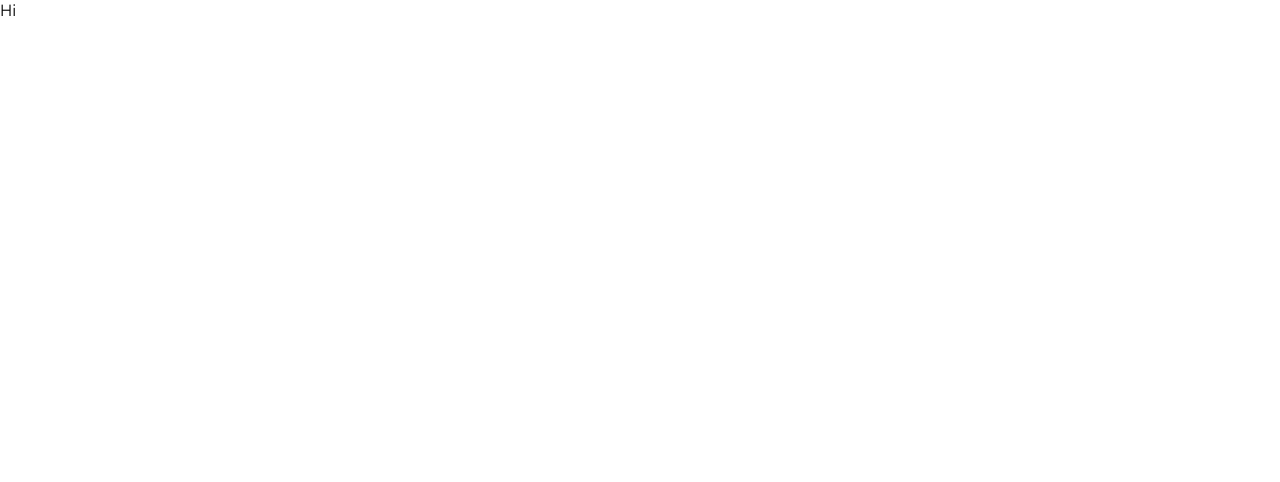
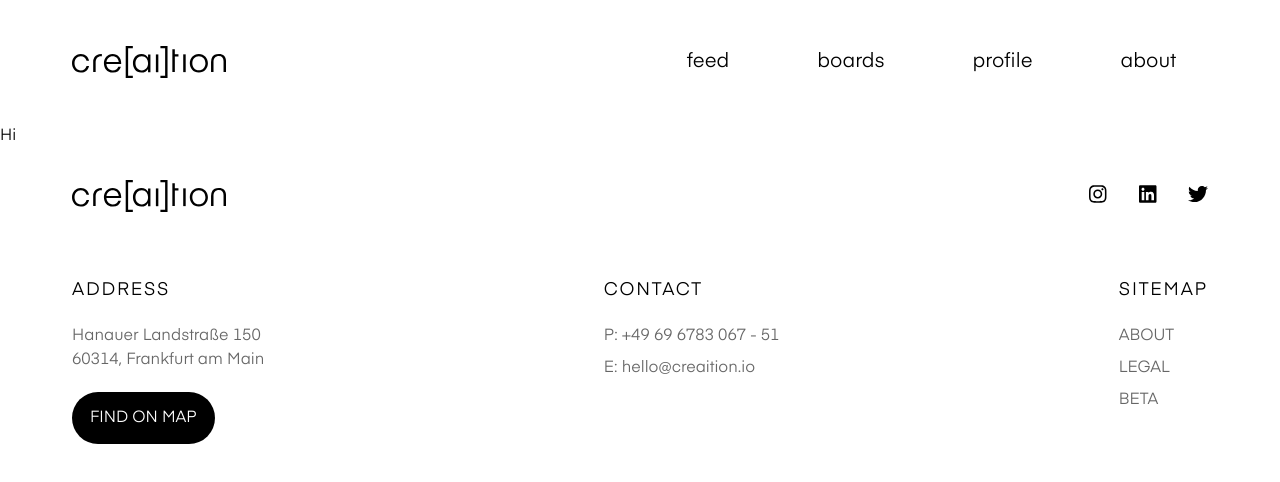
Before and after one commit to LetsCodeManh/creaition-design-mockup, a React (Vite) app: page / in a window 1280 px wide. Shown: the top 482 px of the page. Built offline with nearby package versions, Linux system fonts and the light colour scheme.

Commit message:
add Navigation and Footer

```diff
--- a/package.json
+++ b/package.json
@@ -9,9 +9,13 @@
     "preview": "vite preview"
   },
   "dependencies": {
+    "@fortawesome/fontawesome-svg-core": "^6.4.0",
+    "@fortawesome/free-brands-svg-icons": "^6.4.0",
+    "@fortawesome/react-fontawesome": "^0.2.0",
     "framer-motion": "^10.10.0",
     "react": "^18.2.0",
-    "react-dom": "^18.2.0"
+    "react-dom": "^18.2.0",
+    "react-icons": "^4.8.0"
   },
   "devDependencies": {
     "@types/react": "^18.0.28",
--- a/src/App.tsx
+++ b/src/App.tsx
@@ -1,5 +1,14 @@
+import Footer from "./components/Footer";
+import Navigation from "./components/Navigation";
+
 const App = () => {
-  return <main>Hi</main>;
-}
+  return (
+    <>
+      <Navigation />
+      <main>Hi</main>
+      <Footer />
+    </>
+  );
+};
 
 export default App;
--- a/src/assets/components/Navigation.tsx
+++ /dev/null
@@ -1,5 +0,0 @@
-const Navigation = () => {
-  return <div>Navigation</div>;
-};
-
-export default Navigation;
--- /dev/null
+++ b/src/components/Footer.tsx
@@ -0,0 +1,57 @@
+import { FontAwesomeIcon } from "@fortawesome/react-fontawesome";
+import creaitionLogo from "../assets/images/creaition_logo.svg";
+import { socialLinks } from "../data/creaitionData";
+
+const Footer = () => {
+  return (
+    <footer className="max-w-[1200px] p-8 mx-auto">
+      <div className="flex justify-between items-center">
+        <img src={creaitionLogo} alt="creaition company logo" className="h-8" />
+        <div className="flex gap-8">
+          {socialLinks.map((links, index) => (
+            <a
+              href={links.link}
+              key={index}
+              className="text-black hover:text-opacity-60"
+            >
+              <FontAwesomeIcon icon={links.icon} size="lg" />
+            </a>
+          ))}
+        </div>
+      </div>
+      <div className="flex justify-between py-16">
+        <div className="flex flex-col gap-5 items-start">
+          <h1 className="text-lg font-medium tracking-widest uppercase">
+            ADDRESS
+          </h1>
+          <div className="flex flex-col text-opacity-60 text-black">
+            <p>Hanauer Landstraße 150</p>
+            <p>60314, Frankfurt am Main</p>
+          </div>
+          <a className="py-3 px-4 bg-black text-white rounded-full uppercase border-transparent border-2 hover:border-black hover:text-black hover:bg-transparent" href="/googlemap">find on map</a>
+        </div>
+        <div className="flex flex-col gap-5">
+          <h1 className="text-lg font-medium tracking-widest uppercase">
+            CONTACT
+          </h1>
+          <div className="flex flex-col gap-2 text-opacity-60 text-black">
+            <a href="tel:069-678306751">P: +49 69 6783 067 - 51</a>
+            <a href="mailto:hello@creaition.io">E: hello@creaition.io</a>
+          </div>
+        </div>
+        <div className="flex flex-col gap-5">
+          <h1 className="text-lg font-medium tracking-widest uppercase">
+            SITEMAP
+          </h1>
+          <div className="flex flex-col gap-2 uppercase text-opacity-60 text-black">
+            <a href="/about">ABOUT</a>
+            <a href="/legal">LEGAL</a>
+            <a href="/beta">BETA</a>
+          </div>
+        </div>
+      </div>
+    </footer>
+  );
+};
+
+export default Footer;
--- /dev/null
+++ b/src/components/Navigation.tsx
@@ -0,0 +1,19 @@
+import creaitionLogo from "../assets/images/creaition_logo.svg";
+import { navigationRoutes } from "../data/creaitionData";
+
+const Navigation = () => {
+  return (
+    <header className="flex justify-between items-center max-w-[1200px] p-8 mx-auto">
+      <img src={creaitionLogo} alt="creaition company logo" className="h-8" />
+      <div className="flex gap-6 text-xl">
+        {navigationRoutes.map((item, index) => (
+          <a href={item.link} key={index} className="px-8 py-4 hover:bg-black hover:text-white rounded-full transition-colors">
+            {item.name}
+          </a>
+        ))}
+      </div>
+    </header>
+  );
+};
+
+export default Navigation;
--- /dev/null
+++ b/src/data/creaitionData.ts
@@ -0,0 +1,35 @@
+import { faTwitter, faInstagram, faLinkedin} from "@fortawesome/free-brands-svg-icons"
+
+export const navigationRoutes = [
+  {
+    link: "/feed",
+    name: "feed",
+  },
+  {
+    link: "/boards",
+    name: "boards",
+  },
+  {
+    link: "/profile",
+    name: "profile",
+  },
+  {
+    link: "/about",
+    name: "about",
+  },
+];
+
+export const socialLinks = [
+  {
+    link: "/instagram",
+    icon: faInstagram,
+  },
+  {
+    link: "/linkedIn",
+    icon: faLinkedin,
+  },
+  {
+    link: "/twitter",
+    icon: faTwitter,
+  },
+];
--- a/src/index.css
+++ b/src/index.css
@@ -1,3 +1,5 @@
+@import url("https://fonts.googleapis.com/css2?family=Poppins:wght@300;400;500&display=swap");
+
 @font-face {
   font-family: "Eina03";
   font-display: swap;
@@ -5,8 +7,6 @@
   src: url("/src/assets/font/Eina03-Regular.084ad9bd755c32a2.ttf")
     format("truetype");
 }
-
-@import url("https://fonts.googleapis.com/css2?family=Poppins:wght@300;400;500&display=swap");
 
 @tailwind base;
 @tailwind components;
```
Also changed, not shown: 1 other file (tests, documents, lock files or other folders).
